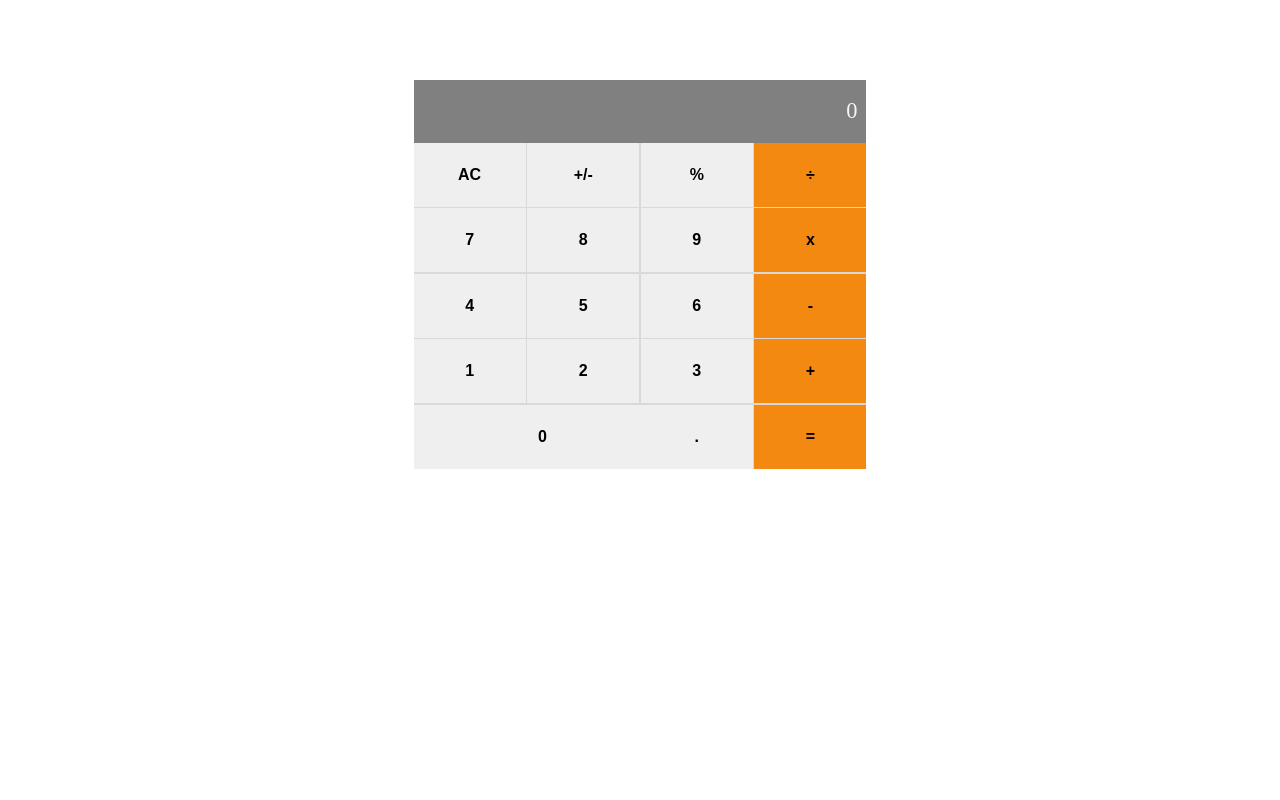
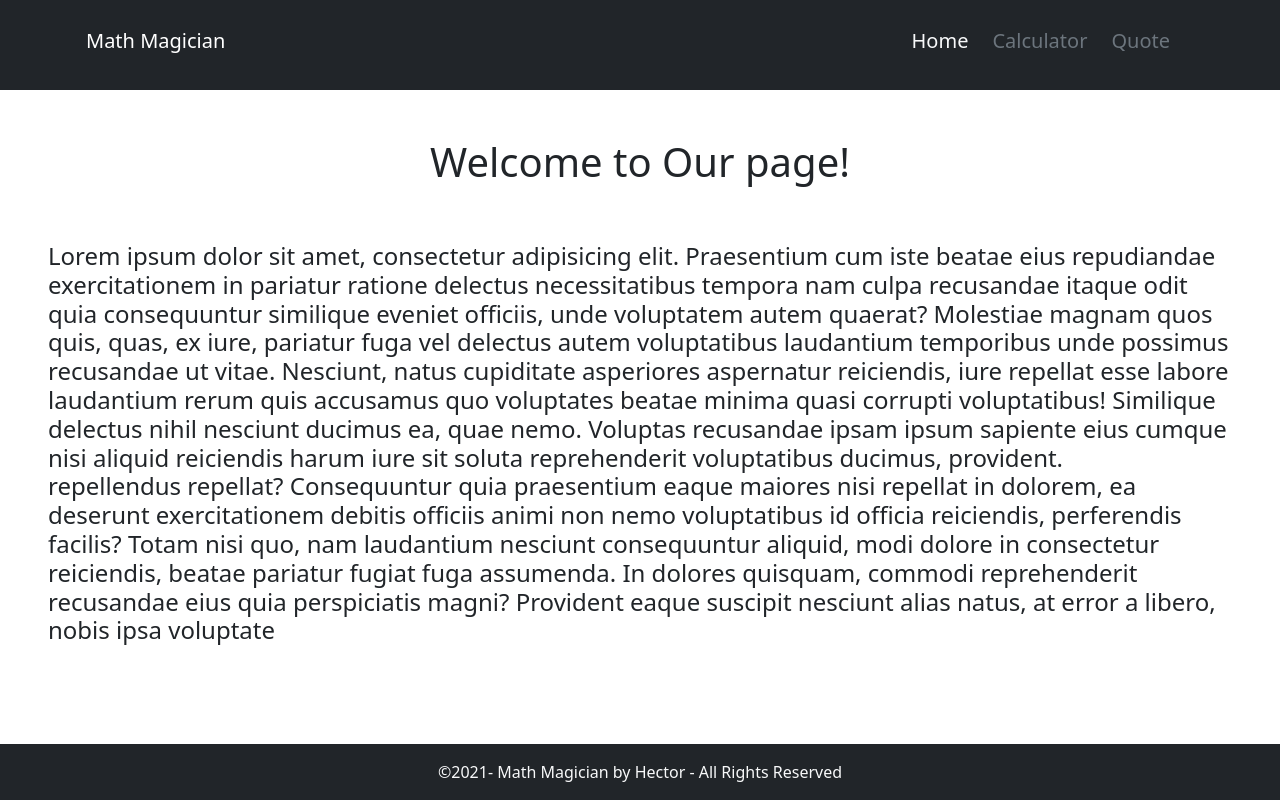
Before and after one commit to Hector096/Math-Magician, a React (Create React App) app: page / in a window 1280 px wide. Built offline with nearby package versions, Linux system fonts and the light colour scheme.

Commit message:
Added routing and styling

```diff
--- a/package.json
+++ b/package.json
@@ -7,8 +7,11 @@
     "@testing-library/react": "^11.2.7",
     "@testing-library/user-event": "^12.8.3",
     "big.js": "^6.1.1",
+    "bootstrap": "^5.1.3",
     "react": "^17.0.2",
+    "react-bootstrap": "^2.0.0",
     "react-dom": "^17.0.2",
+    "react-router-dom": "^5.3.0",
     "react-scripts": "4.0.3",
     "web-vitals": "^1.1.2"
   },
--- a/src/App.css
+++ b/src/App.css
@@ -0,0 +1,13 @@
+.footer {
+  position: absolute;
+  bottom: 0;
+  display: block;
+  width: 100%;
+}
+
+.quote { /* Fallback for browsers do NOT support vh unit */
+  min-height: 70vh; /* These two lines are counted as one :-)       */
+  display: flex;
+  align-items: center;
+  justify-content: center;
+}
--- a/src/App.js
+++ b/src/App.js
@@ -1,5 +1,11 @@
 import React, { Component } from 'react';
-import Calculator from './components/calculator';
+import { BrowserRouter as Router, Switch, Route } from 'react-router-dom';
+import Calculate from './components/calculator/Calculate';
+import Home from './components/Home';
+import Quote from './components/Quote';
+import Header from './components/Header';
+import Footer from './components/Footer';
+import './App.css';
 
 class App extends Component {
   constructor(props) {
@@ -10,7 +16,15 @@ class App extends Component {
   render() {
     return (
       <div>
-        <Calculator />
+        <Router>
+          <Header />
+          <Switch>
+            <Route exact path="/" component={Home} />
+            <Route path="/calculator" component={Calculate} />
+            <Route path="/quote" component={Quote} />
+          </Switch>
+          <Footer />
+        </Router>
       </div>
     );
   }
--- /dev/null
+++ b/src/components/Footer.js
@@ -0,0 +1,15 @@
+import React from 'react';
+import { Container } from 'react-bootstrap';
+import '../App.css';
+
+export default function Footer() {
+  return (
+    <div>
+      <Container fluid className="bg-dark text-light p-3 footer text-center">
+        &copy;
+        {new Date().getFullYear()}
+        - Math Magician by Hector - All Rights Reserved
+      </Container>
+    </div>
+  );
+}
--- /dev/null
+++ b/src/components/Header.js
@@ -0,0 +1,19 @@
+import React from 'react';
+import { Navbar, Container, Nav } from 'react-bootstrap';
+import { Link } from 'react-router-dom';
+import 'bootstrap/dist/css/bootstrap.min.css';
+
+export default function Header() {
+  return (
+    <Navbar bg="dark" variant="dark">
+      <Container className="p-3">
+        <Navbar.Brand href="/" className="h1">Math Magician</Navbar.Brand>
+        <Nav className="ms-auto">
+          <Link to="/" className="h5 me-4 text-decoration-none text-light">Home</Link>
+          <Link to="/calculator" className="h5 me-4 text-decoration-none text-secondary">Calculator</Link>
+          <Link to="/quote" className="h5 me-4 text-decoration-none text-secondary">Quote</Link>
+        </Nav>
+      </Container>
+    </Navbar>
+  );
+}
--- /dev/null
+++ b/src/components/Home.js
@@ -0,0 +1,33 @@
+import React from 'react';
+
+export default function Home() {
+  return (
+    <div>
+      <h1 className="mt-5 text-center">Welcome to Our page!</h1>
+      <p className="h4 p-5">
+        Lorem ipsum dolor sit amet, consectetur adipisicing elit. Praesentium
+        cum iste beatae eius repudiandae exercitationem in pariatur ratione
+        delectus necessitatibus tempora nam culpa recusandae itaque odit quia
+        consequuntur similique eveniet officiis, unde voluptatem autem quaerat?
+        Molestiae magnam quos quis, quas, ex iure, pariatur fuga vel delectus
+        autem voluptatibus laudantium temporibus unde possimus recusandae ut
+        vitae. Nesciunt, natus cupiditate asperiores aspernatur reiciendis, iure
+        repellat esse labore laudantium rerum quis accusamus quo voluptates
+        beatae minima quasi corrupti voluptatibus! Similique delectus nihil
+        nesciunt ducimus ea, quae nemo. Voluptas recusandae ipsam ipsum sapiente
+        eius cumque nisi aliquid reiciendis harum iure sit soluta reprehenderit
+        voluptatibus ducimus, provident.
+        {' '}
+        <br />
+        repellendus repellat? Consequuntur quia
+        praesentium eaque maiores nisi repellat in dolorem, ea deserunt
+        exercitationem debitis officiis animi non nemo voluptatibus id officia
+        reiciendis, perferendis facilis? Totam nisi quo, nam laudantium nesciunt
+        consequuntur aliquid, modi dolore in consectetur reiciendis, beatae
+        pariatur fugiat fuga assumenda. In dolores quisquam, commodi
+        reprehenderit recusandae eius quia perspiciatis magni? Provident eaque
+        suscipit nesciunt alias natus, at error a libero, nobis ipsa voluptate
+      </p>
+    </div>
+  );
+}
--- /dev/null
+++ b/src/components/Quote.js
@@ -0,0 +1,16 @@
+import React from 'react';
+import '../App.css';
+
+export default function Quote() {
+  return (
+    <div className="quote">
+      <p className="h2 text-center">
+        Mathematics is not about numbers, equations, computations,
+        {' '}
+        <br />
+        or
+        algorithms: it is about understanding. -William Paul Thruston
+      </p>
+    </div>
+  );
+}
--- /dev/null
+++ b/src/components/calculator/Calculate.js
@@ -0,0 +1,15 @@
+import React from 'react';
+import Calculator from './calculator';
+
+export default function Calculate() {
+  return (
+    <div className="row m-0">
+      <div className="col-4 p-5 mt-5"><h2 className="text-center">Lets Do Some Math!</h2></div>
+      <div className="col p-2">
+        <div className="p-5 m-5">
+          <Calculator />
+        </div>
+      </div>
+    </div>
+  );
+}
--- a/src/components/calculator.css
+++ b/src/components/calculator/calculator.css
@@ -1,10 +1,3 @@
-.container {
-  width: fit-content;
-  font-size: 1rem;
-  margin: 0 auto;
-  margin-top: 10vh;
-}
-
 .screen {
   background-color: rgb(128, 128, 128);
   text-align: right;
@@ -15,6 +8,12 @@
   display: flex;
   align-items: center;
   justify-content: flex-end;
+}
+
+.box {
+  width: fit-content;
+  font-size: 1rem;
+  margin: 0 auto;
 }
 
 .buttons {
--- a/src/components/calculator.js
+++ b/src/components/calculator/calculator.js
@@ -1,6 +1,6 @@
 import React, { useState } from 'react';
 import './calculator.css';
-import calculate from '../logic/calculate';
+import calculate from '../../logic/calculate';
 
 export default function Calculator() {
   const [state, setState] = useState({ total: null, next: null, operation: null });
@@ -10,7 +10,7 @@ export default function Calculator() {
   };
 
   return (
-    <div className="container">
+    <div className="box">
       <div className="screen">
         {` ${
           state.total || state.operation || state.next
--- a/src/index.css
+++ b/src/index.css
@@ -0,0 +1,4 @@
+* {
+  padding: 0;
+  margin: 0;
+}
--- a/src/index.js
+++ b/src/index.js
@@ -1,5 +1,6 @@
 import React from 'react';
 import ReactDOM from 'react-dom';
+import './index.css';
 import App from './App';
 
 ReactDOM.render(
```
Also changed, not shown: 1 other file (tests, documents, lock files or other folders).
